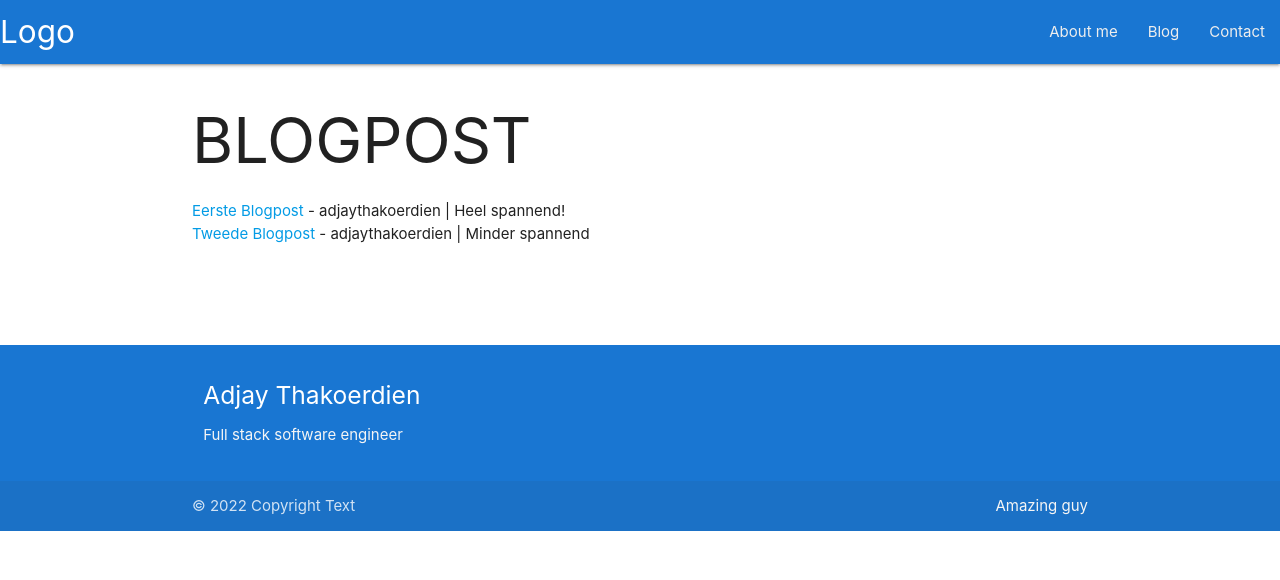
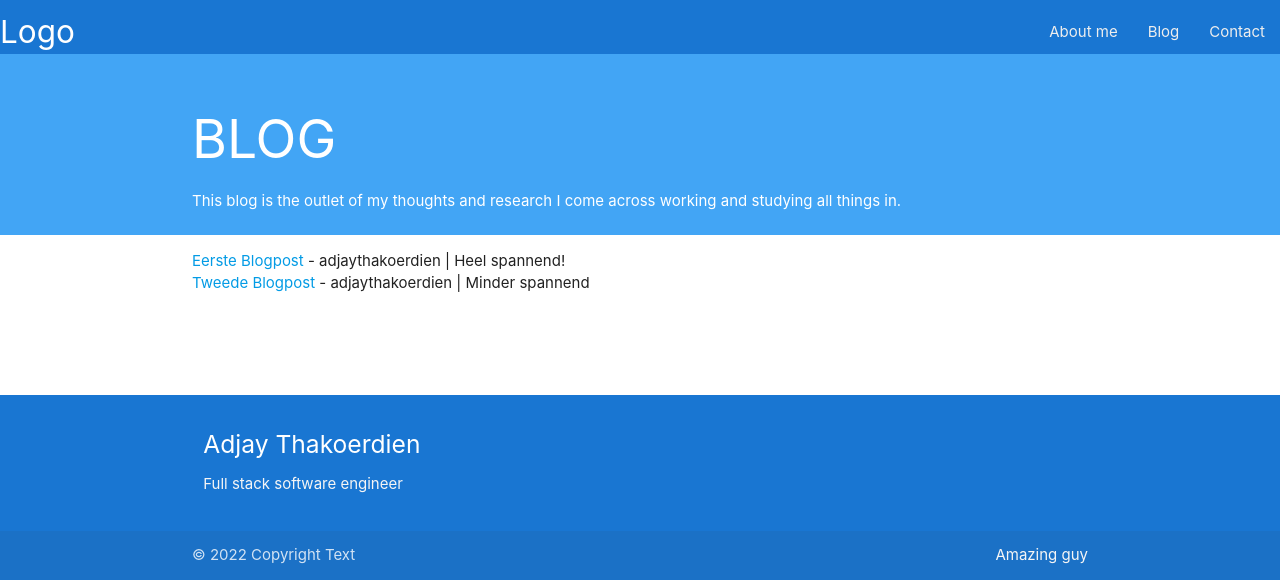
Before and after one commit to adjaythakoerdien/portfolio, a Django app: page /blog in a window 1280 px wide. Shown: the top 580 px of the page. Run offline with Django 4.2, Linux system fonts and the light colour scheme; data comes from the database, SQL or seed files in the repository.

Commit message:
Styles added to blog pages

```diff
--- a/blog/templates/blog_posts.html
+++ b/blog/templates/blog_posts.html
@@ -1,9 +1,17 @@
 {% extends 'base.html' %}
 
 {% block content %}
-<main class="container">
-    <h1>BLOGPOST</h1>
+
+<main class=" blue lighten-1 profile-section">
+    <div class="container  white-text">
+         <h2>BLOG</h2>
+        This blog is the outlet of my thoughts and research I come across working and studying all things in.
+        <br><br>
+
+        </div>
+    </div>
 </main>
+
 <section class="container">
     <ul>
     {% for post in object_list  %}
```
Also changed, not shown: blog/templates/blog_detail.html (+9 -3 lines).
